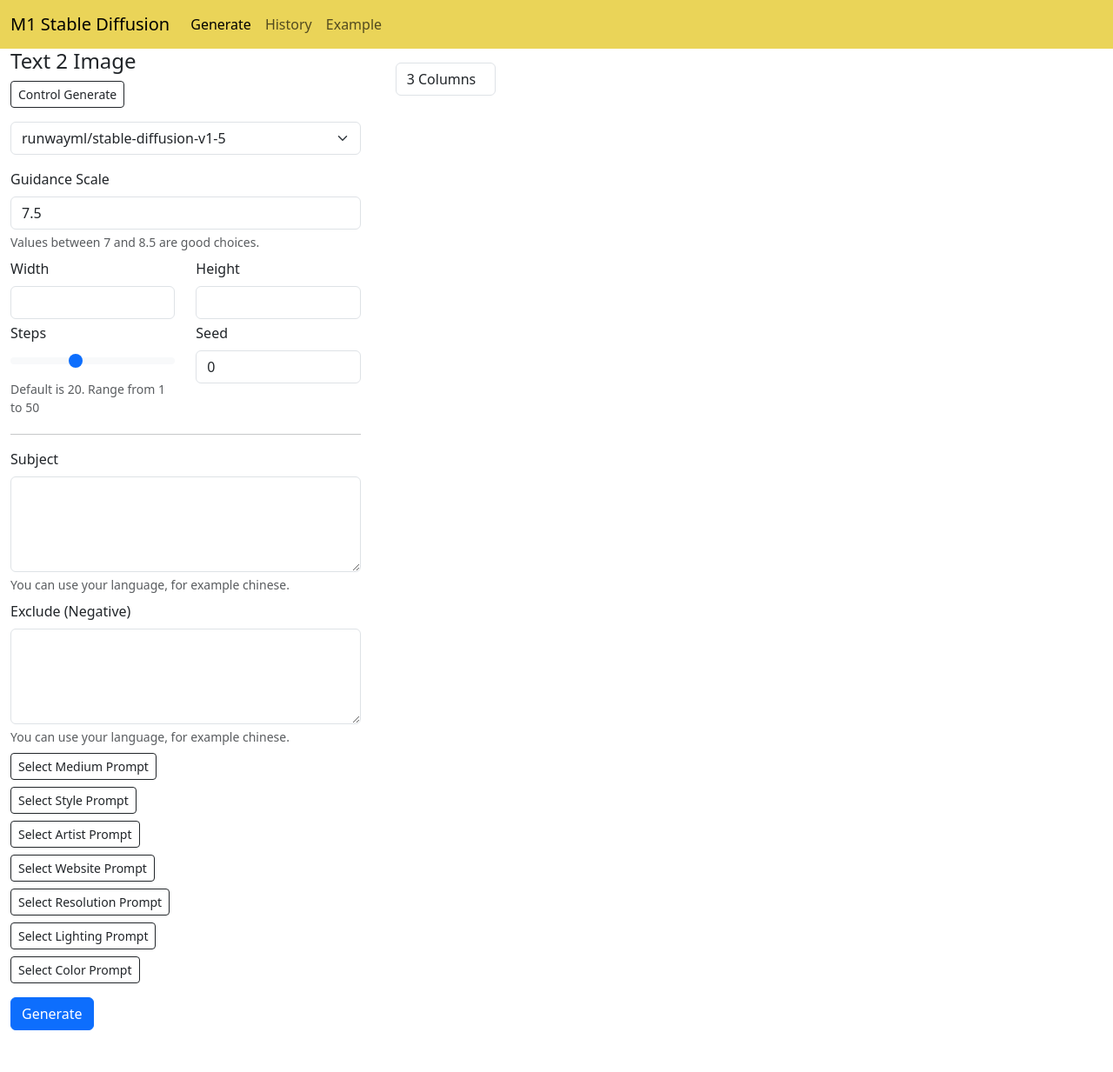
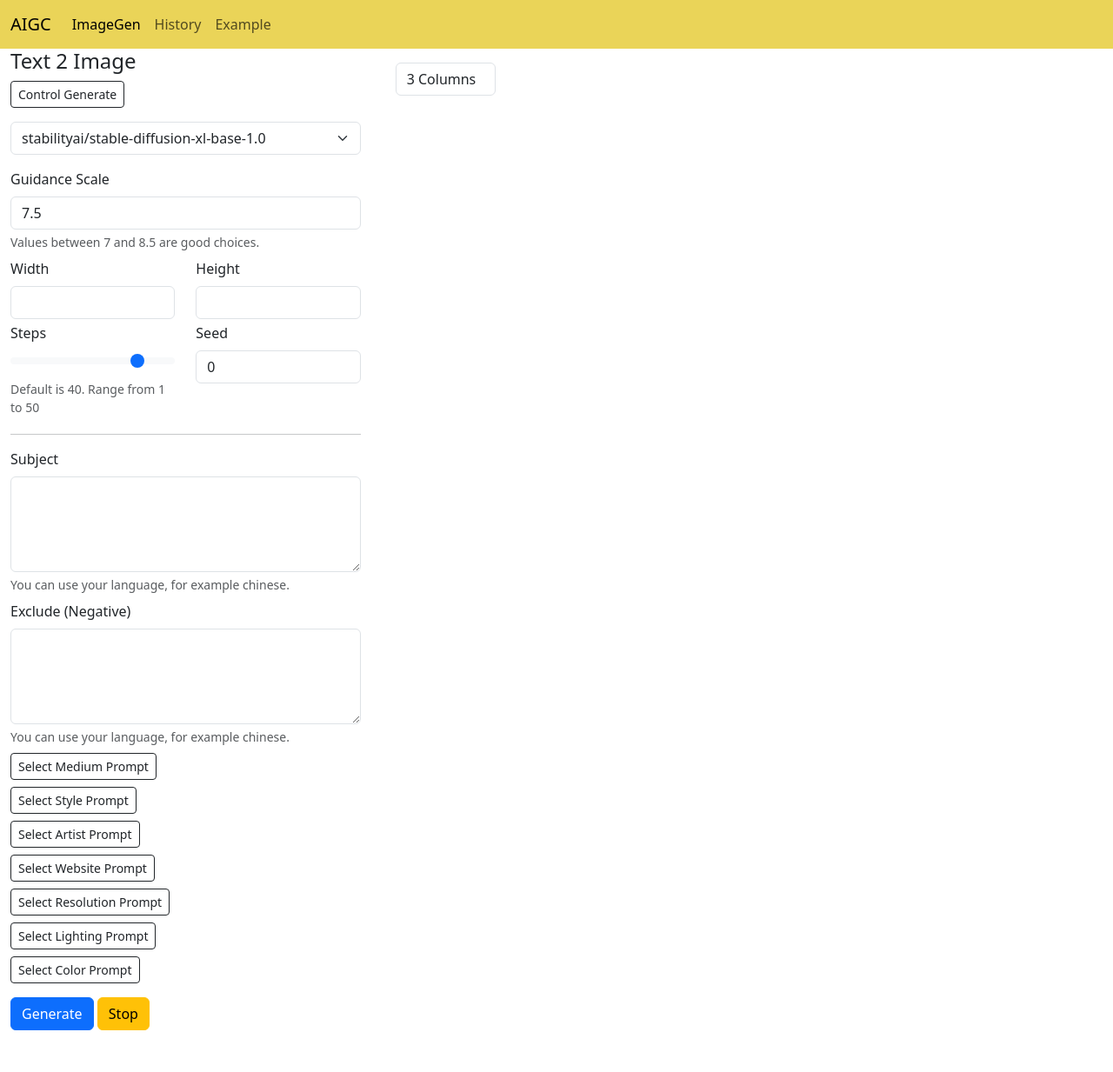
Before and after one commit to yyaadet/AIGC, a Django app: page / in a window 1280 px wide, after a click on "Control Generate". Shown: the whole page at 87% size. Run offline with Django 4.2, Linux system fonts and the light colour scheme; some libraries are stand-ins or nearby versions.

Commit message:
support sdxl 1.0

```diff
--- a/stable_diffusion_webui/stable_diffusion_webui/prompt_data/style.csv
+++ b/stable_diffusion_webui/stable_diffusion_webui/prompt_data/style.csv
@@ -1,4 +1,5 @@
 Name,Info
+cartoon,
 hyperrealistic,Increases details and resolution
 pop-art,Pop-art style
 Modernist,vibrant color and high contrast
--- a/stable_diffusion_webui/stable_diffusion_webui/templates/base.html
+++ b/stable_diffusion_webui/stable_diffusion_webui/templates/base.html
@@ -4,7 +4,7 @@
 <!DOCTYPE html>
 <html>
   <head>
-    <title>{% block title %}{% endblock %}- M1 Stable Diffusion</title>
+    <title>{% block title %}{% endblock %} - AIGC Hub</title>
     <link href="{% static 'bootstrap-5.3.0/css/bootstrap.min.css' %}" rel="stylesheet">
     <script src="{% static 'bootstrap-5.3.0/js/bootstrap.bundle.min.js' %}"></script>
     <script src="{% static 'js/jquery-3.6.4.min.js' %}"></script>
@@ -23,7 +23,7 @@
   <body>
         <nav class="navbar navbar-expand-lg bg-yellow">
             <div class="container-fluid">
-              <a class="navbar-brand" href="/">M1 Stable Diffusion</a>
+              <a class="navbar-brand" href="/">AIGC</a>
               <button class="navbar-toggler" type="button" data-bs-toggle="collapse" data-bs-target="#navbarSupportedContent" aria-controls="navbarSupportedContent" aria-expanded="false" aria-label="Toggle navigation">
                 <span class="navbar-toggler-icon"></span>
               </button>
@@ -31,7 +31,7 @@
                 <ul class="navbar-nav me-auto mb-2 mb-lg-0">
                   {% block nav %}
                   <li class="nav-item">
-                    <a class="nav-link active" aria-current="page" href="/">Generate</a>
+                    <a class="nav-link active" aria-current="page" href="/">ImageGen</a>
                   </li>
                   <li class="nav-item">
                     <a class="nav-link" href="/history/">History</a>
--- a/stable_diffusion_webui/stable_diffusion_webui/templates/example.html
+++ b/stable_diffusion_webui/stable_diffusion_webui/templates/example.html
@@ -6,7 +6,7 @@
 
 {% block nav %}
 <li class="nav-item">
-    <a class="nav-link" href="/">Generate</a>
+    <a class="nav-link" href="/">ImageGen</a>
 </li>
 <li class="nav-item">
     <a class="nav-link" aria-current="page" href="/history/">History</a>
--- a/stable_diffusion_webui/stable_diffusion_webui/templates/history.html
+++ b/stable_diffusion_webui/stable_diffusion_webui/templates/history.html
@@ -7,7 +7,7 @@
 
 {% block nav %}
 <li class="nav-item">
-    <a class="nav-link" href="/">Generate</a>
+    <a class="nav-link" href="/">ImageGen</a>
 </li>
 <li class="nav-item">
     <a class="nav-link active" aria-current="page" href="/history/">History</a>
--- a/stable_diffusion_webui/stable_diffusion_webui/templates/index.html
+++ b/stable_diffusion_webui/stable_diffusion_webui/templates/index.html
@@ -50,8 +50,8 @@ Generate Image
                     <div class="col-6">
                         <div class="mb-1">
                             <label class="form-label" id="stepsLabel">Steps</label>
-                            <input type="range" class="form-range" name="steps" value="20" max="50" min="1" step="1" />
-                            <div class="form-text">Default is 20. Range from 1 to 50</div>
+                            <input type="range" class="form-range" name="steps" value="40" max="50" min="1" step="1" />
+                            <div class="form-text">Default is 40. Range from 1 to 50</div>
                         </div>
                     </div>
                     <div class="col-6">
@@ -84,6 +84,7 @@ Generate Image
 
             <p id="tips"></p>
             <button class="btn btn-primary mb-5" id="generateBtn" type="submit">Generate</button>
+            <a id="stopBtn" href="#" class="btn btn-warning mb-5">Stop</a>
         </form>
 
     </div>
@@ -111,6 +112,7 @@ Generate Image
 $(document).ready(function(event){
     //functions
     var resp_images = [];
+    var serverThreadId = null;
 
     let addLoading = function(containerId, percentage) {
         let html = [
@@ -203,6 +205,7 @@ $(document).ready(function(event){
             dataType: "json",
             success: function(resp) {
                 resp_images = resp.data;
+                serverThreadId = resp.thread_id;
                 let n_column = parseInt($("select[name='n_column']").val());
                 renderImages(resp.data, n_column);
 
@@ -296,6 +299,36 @@ $(document).ready(function(event){
 
         return false;
     });
+    //bind stop
+    $("#stopBtn").bind("click", function(e){
+        e.preventDefault();
+
+        $.ajax({
+            url: "/stop_generate/",
+            type: "GET",
+            data: {thread_id: serverThreadId},
+            //contentType: "application/json; charset=utf-8",
+            dataType: "json",
+            success: function(resp) {
+                if (resp.ok) {
+                    $("#generateBtn").removeClass("disabled");
+                }
+            },
+            error: function(err) {
+                console.error(err);
+                var tips = $("#tips");
+                tips.removeClass("");
+                tips.addClass("text-danger");
+                tips.html(err.statusText);
+                $("#generateBtn").removeClass("disabled");
+                removeLoading("loader", start);
+            }
+
+        });
+
+        return false;
+    });
+
     //bind range change event
     $("input[name='steps']").bind("change", function(e) {
         let steps = $("input[name='steps']").val();
--- a/stable_diffusion_webui/stable_diffusion_webui/urls.py
+++ b/stable_diffusion_webui/stable_diffusion_webui/urls.py
@@ -25,6 +25,7 @@ from . import views
 urlpatterns = [
     path("", views.index, name="index"),
     path("generate_image/", views.generate_image, name="generate_image"),
+    path("stop_generate/", views.stop_generate, name="stop_generate"),
     path("get_generate_request/", views.get_generate_request, name="get_generate_request"),
     path("history/", views.history, name="history"),
     path("history/<int:page>/", views.history, name="history"),
--- a/stable_diffusion_webui/stable_diffusion_webui/views.py
+++ b/stable_diffusion_webui/stable_diffusion_webui/views.py
@@ -110,18 +110,30 @@ def generate_image(request):
     )
     generate_request = GenerateRequest.objects.create(request_body=body, combinations=combs)
 
-    threading.Timer(1, _do_generate_image, args=(body, combs, generate_request)).start()
+    th = threading.Timer(1, _do_generate_image, args=(body, combs, generate_request))
+    th.start()
     resp = {
         "id": generate_request.id,
-        "combs": combs
+        "combs": combs,
+        #"thread_id": th,
     }
     return JsonResponse(resp)
 
 
+def stop_generate(request):
+    thread_id = request.GET['thread_id']
+    if thread_id:
+        thread_id = int(thread_id)
+        os.kill(thread_id, 9)
+        return JsonResponse({"ok": True})
+    else:
+        return JsonResponse({"ok": False})
 
-def _do_generate_image(body, combs, generate_request):
-    model_id = body.get("model_id", "runwayml/stable-diffusion-v1-5") or "runwayml/stable-diffusion-v1-5"
-    pipe = default_sd_model.get_model(model_id)
+
+def _do_generate_image(body, combs, generate_request, high_noise_frac=0.8):
+    default_sd_model.initial_models()
+    pipe = default_sd_model.base_model
+    refine_pipe = default_sd_model.refine_model
     generator = torch.Generator(default_sd_model.device).manual_seed(body.get("seed", 0))
 
     prompts = []
@@ -133,11 +145,19 @@ def _do_generate_image(body, combs, generate_request):
             text,
             num_inference_steps=body.get('steps', 20),
             generator=generator,
-            width=body.get('width', 512),
-            height=body.get('height', 512),
-            guidance_scale=body.get('guidance_scale', 7.5),
-            negative_prompt=body.get('exclude')
+            width=body.get('width', 728),
+            height=body.get('height', 728),
+            #guidance_scale=body.get('guidance_scale', 7.5),
+            negative_prompt=body.get('exclude'),
+            denoising_end=high_noise_frac
             ).images[0]
+
+        image = refine_pipe(
+            prompt=text,
+            num_inference_steps=body.get('steps', 20),
+            denoising_start=high_noise_frac,
+            image=image
+        ).images[0]
         file_name = str(generate_request.id) + "_" + "_".join(list(comb)) + ".png"
         file_name = store.get_valid_name(file_name)
         image.save(store.path(file_name))
```
Also changed, not shown: stable_diffusion_webui/stable_diffusion_webui/management/commands/download_models.py (+3 -6 lines), stable_diffusion_webui/stable_diffusion_webui/sd_model.py (+25 -12 lines), stable_diffusion_webui/stable_diffusion_webui/settings.py (+3 -4 lines), README.md.
